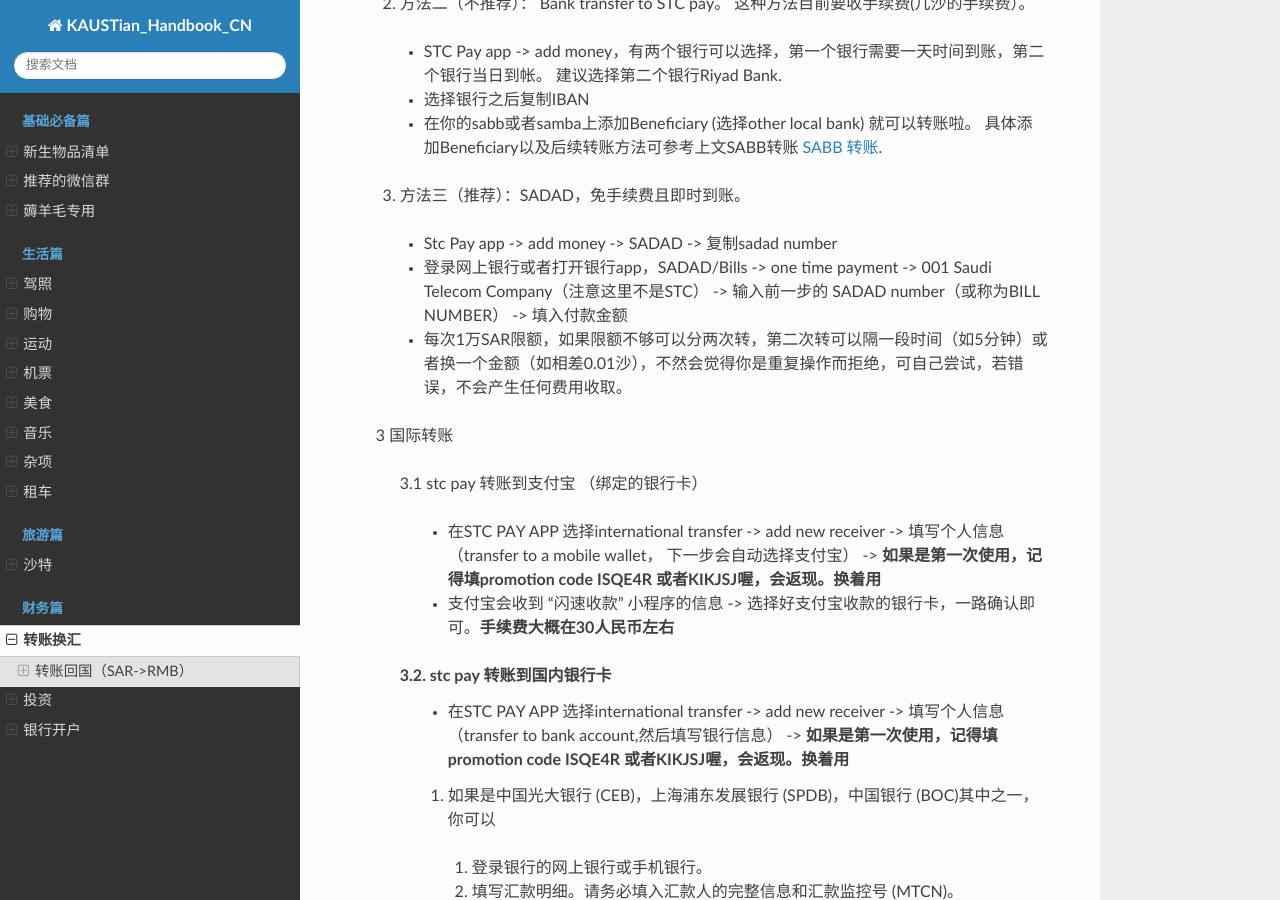
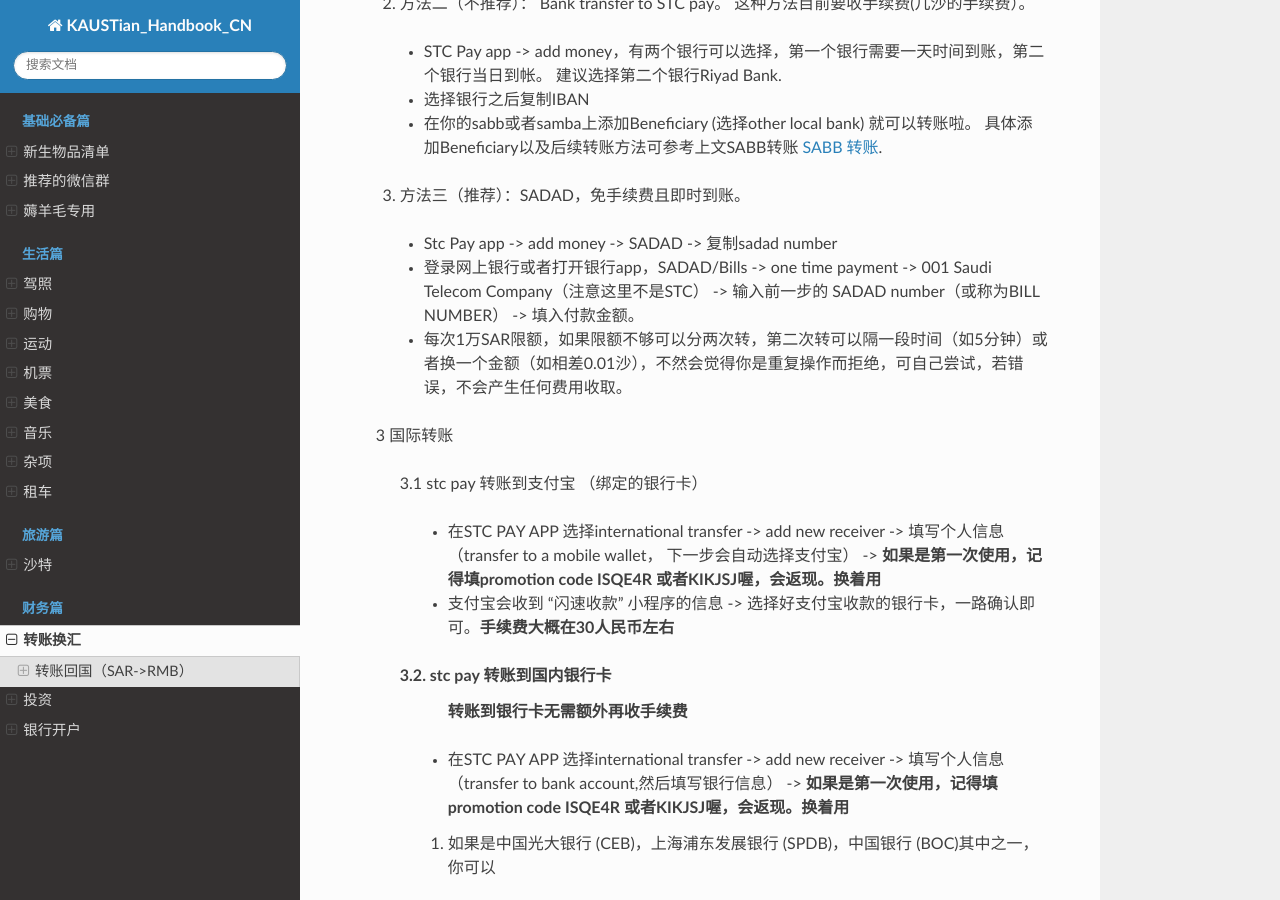
Before and after one commit to guochengqian/KAUSTian_Handbook_CN, a Sphinx documentation site: the page built from docs/content/finance/transfer.rst, in a window 1280 px wide and 900 px high, scrolled down 1445 px. Built offline with Sphinx 7.4.7 and the Read the Docs theme 2.0.0, drawn with Linux system fonts in a browser that asks for light colours.

Commit message:
Update transfer.rst

```diff
--- a/docs/content/finance/transfer.rst
+++ b/docs/content/finance/transfer.rst
@@ -61,7 +61,7 @@
 
   3. 方法三（推荐）：SADAD，免手续费且即时到账。
     * Stc Pay app -> add money -> SADAD -> 复制sadad number
-    * 登录网上银行或者打开银行app，SADAD/Bills -> one time payment -> 001 Saudi Telecom Company（注意这里不是STC） -> 输入前一步的 SADAD number（或称为BILL NUMBER） -> 填入付款金额
+    * 登录网上银行或者打开银行app，SADAD/Bills -> one time payment -> 001 Saudi Telecom Company（注意这里不是STC） -> 输入前一步的 SADAD number（或称为BILL NUMBER） -> 填入付款金额。
     * 每次1万SAR限额，如果限额不够可以分两次转，第二次转可以隔一段时间（如5分钟）或者换一个金额（如相差0.01沙），不然会觉得你是重复操作而拒绝，可自己尝试，若错误，不会产生任何费用收取。
 
   3 国际转账
@@ -73,7 +73,10 @@
 
 
    3.2. stc pay 转账到国内银行卡
+       **转账到银行卡无需额外再收手续费**
+
      * 在STC PAY APP 选择international transfer -> add new receiver -> 填写个人信息（transfer to bank account,然后填写银行信息） ->  **如果是第一次使用，记得填promotion code ISQE4R 或者KIKJSJ喔，会返现。换着用**
+
 
      1.  如果是中国光大银行 (CEB)，上海浦东发展银行 (SPDB)，中国银行 (BOC)其中之一，你可以
 
```
